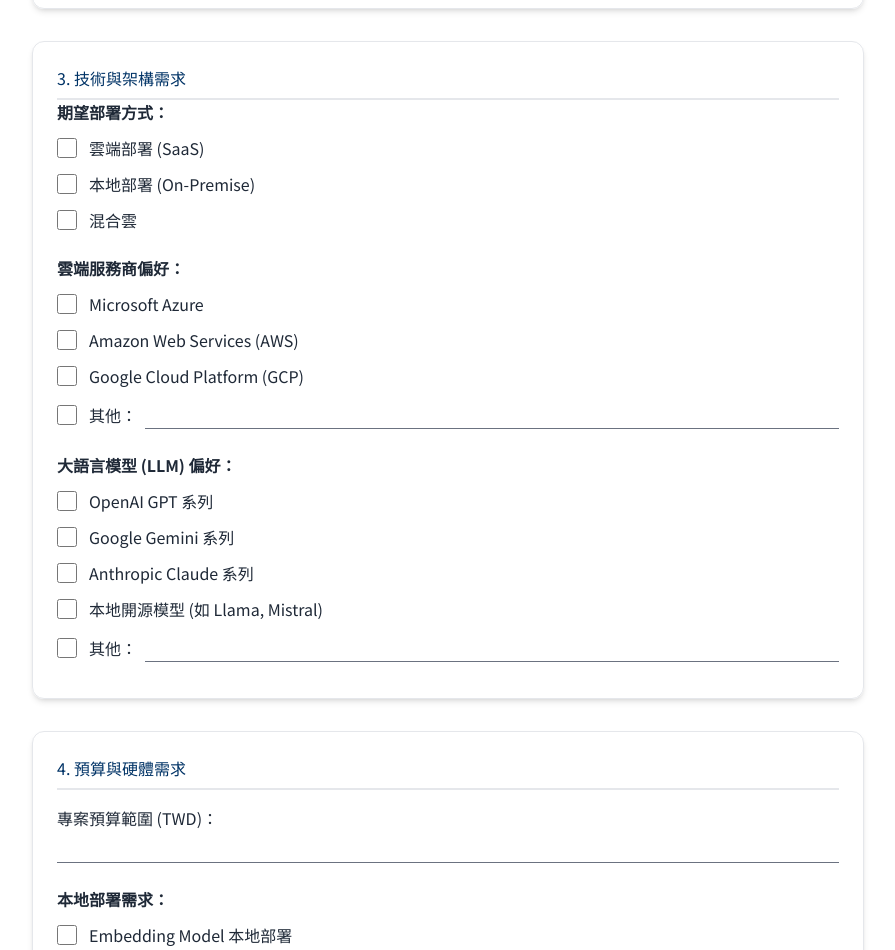
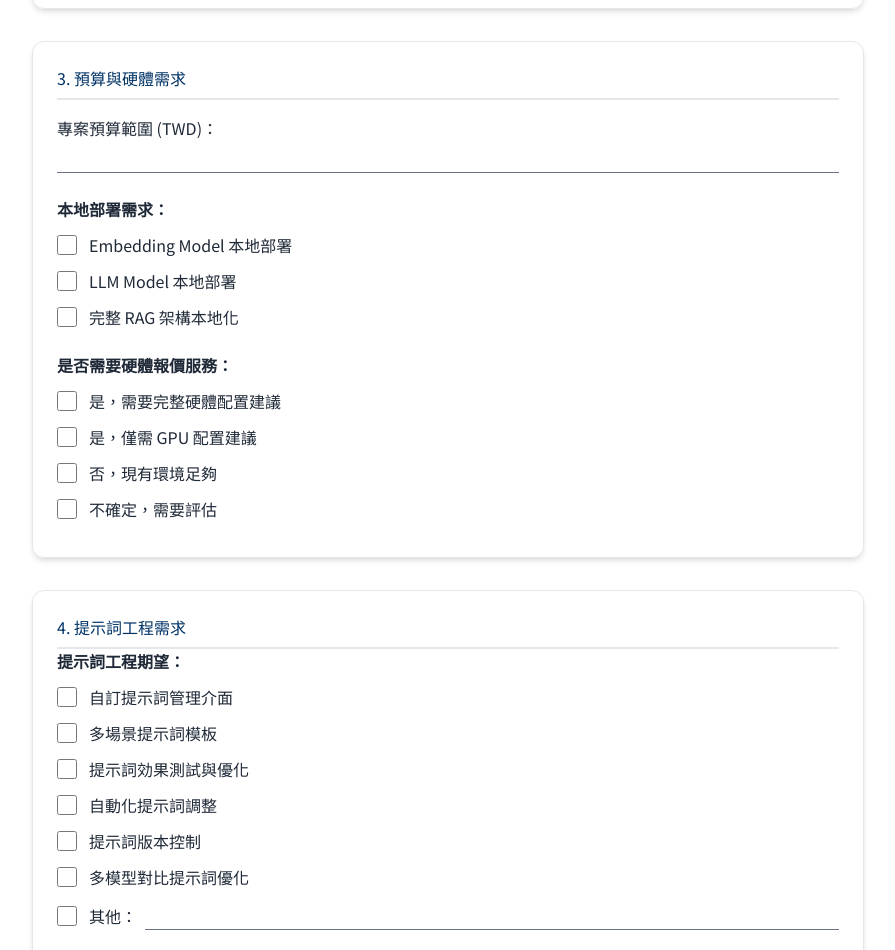
Before and after one commit to lindachen0911/anselmAIquestionaire, a plain HTML site: page index.html in a window 1280 px wide. Shown: the part 2183-3133 px from the top of the page, without its empty margins (192-1087 px from the left). Drawn offline with nearby package versions, Linux system fonts and the light colour scheme.

Commit message:
update index

```diff
--- a/index.html
+++ b/index.html
@@ -202,46 +202,9 @@
                  <input type="hidden" name=" " value="----------------------------------------">
             </div>
 
-            <!-- 3. 技術與架構需求 -->
+            <!-- 3. 預算與硬體需求 -->
             <div class="form-section">
-                <h2>3. 技術與架構需求</h2>
-                <p class="font-bold mb-3">期望部署方式：</p>
-                <div>
-                    <label class="checkbox-label"><input type="checkbox" name="部署方式" value="雲端部署 (SaaS)"> 雲端部署 (SaaS)</label>
-                    <label class="checkbox-label"><input type="checkbox" name="部署方式" value="本地部署 (On-Premise)"> 本地部署 (On-Premise)</label>
-                    <label class="checkbox-label"><input type="checkbox" name="部署方式" value="混合雲"> 混合雲</label>
-                </div>
-
-                <p class="font-bold mb-3 mt-6">雲端服務商偏好：</p>
-                <div>
-                    <label class="checkbox-label"><input type="checkbox" name="雲端服務商" value="Microsoft Azure"> Microsoft Azure</label>
-                    <label class="checkbox-label"><input type="checkbox" name="雲端服務商" value="Amazon Web Services (AWS)"> Amazon Web Services (AWS)</label>
-                    <label class="checkbox-label"><input type="checkbox" name="雲端服務商" value="Google Cloud Platform (GCP)"> Google Cloud Platform (GCP)</label>
-                    <div class="other-input-container checkbox-label">
-                         <input type="checkbox" name="雲端服務商" value="其他">
-                         <span>其他：</span>
-                        <input type="text" name="雲端服務商_其他" class="form-input flex-grow ml-2">
-                    </div>
-                </div>
-
-                <p class="font-bold mb-3 mt-6">大語言模型 (LLM) 偏好：</p>
-                <div>
-                    <label class="checkbox-label"><input type="checkbox" name="LLM偏好" value="OpenAI GPT 系列"> OpenAI GPT 系列</label>
-                    <label class="checkbox-label"><input type="checkbox" name="LLM偏好" value="Google Gemini 系列"> Google Gemini 系列</label>
-                    <label class="checkbox-label"><input type="checkbox" name="LLM偏好" value="Anthropic Claude 系列"> Anthropic Claude 系列</label>
-                    <label class="checkbox-label"><input type="checkbox" name="LLM偏好" value="本地開源模型 (如 Llama, Mistral)"> 本地開源模型 (如 Llama, Mistral)</label>
-                    <div class="other-input-container checkbox-label">
-                         <input type="checkbox" name="LLM偏好" value="其他">
-                         <span>其他：</span>
-                        <input type="text" name="LLM偏好_其他" class="form-input flex-grow ml-2">
-                    </div>
-                </div>
-                 <input type="hidden" name=" " value="----------------------------------------">
-            </div>
-
-            <!-- 4. 預算與硬體需求 -->
-            <div class="form-section">
-                <h2>4. 預算與硬體需求</h2>
+                <h2>3. 預算與硬體需求</h2>
                 <div class="mt-4">
                     <label for="budget">專案預算範圍 (TWD)：</label>
                     <input type="text" id="budget" name="專案預算範圍" class="form-input w-full mt-1">
@@ -264,9 +227,9 @@
                  <input type="hidden" name=" " value="----------------------------------------">
             </div>
 
-            <!-- 5. 提示詞工程需求 -->
+            <!-- 4. 提示詞工程需求 -->
             <div class="form-section">
-                <h2>5. 提示詞工程需求</h2>
+                <h2>4. 提示詞工程需求</h2>
                 <p class="font-bold mb-3">提示詞工程期望：</p>
                 <div>
                     <label class="checkbox-label"><input type="checkbox" name="提示詞工程期望" value="自訂提示詞管理介面"> 自訂提示詞管理介面</label>
@@ -303,9 +266,9 @@
                  <input type="hidden" name=" " value="----------------------------------------">
             </div>
 
-            <!-- 6. 教育訓練需求 -->
+            <!-- 5. 教育訓練需求 -->
             <div class="form-section">
-                <h2>6. 教育訓練需求</h2>
+                <h2>5. 教育訓練需求</h2>
                 <p class="font-bold mb-3">A. 基礎架構課程</p>
                 <div>
                     <label class="checkbox-label"><input type="checkbox" name="教育訓練_基礎" value="LLM 基礎概念"> LLM 基礎概念 (大語言模型原理與應用場景)</label>
@@ -386,9 +349,9 @@
                 <input type="hidden" name=" " value="----------------------------------------">
             </div>
 
-            <!-- 7. 資料匯出與整合需求 -->
+            <!-- 6. 資料匯出與整合需求 -->
             <div class="form-section">
-                <h2>7. 資料匯出與整合需求</h2>
+                <h2>6. 資料匯出與整合需求</h2>
                  <p class="font-bold mb-3">PLM 資料匯出方式偏好：</p>
                  <div>
                     <label class="checkbox-label"><input type="checkbox" name="匯出方式" value="SOAP API (Webservice)"> SOAP API (Webservice)</label>
@@ -425,9 +388,9 @@
                  <input type="hidden" name=" " value="----------------------------------------">
             </div>
 
-            <!-- 8. 預算與時程補充 -->
+            <!-- 7. 預算與時程補充 -->
             <div class="form-section">
-                <h2>8. 預算與時程補充</h2>
+                <h2>7. 預算與時程補充</h2>
                 <div class="space-y-4">
                     <div class="input-group">
                         <label for="projectBudget" class="font-bold">預估專案預算範圍：</label>
@@ -457,4 +420,4 @@
     </div>
 
 </body>
-</ht
+</html>
```
